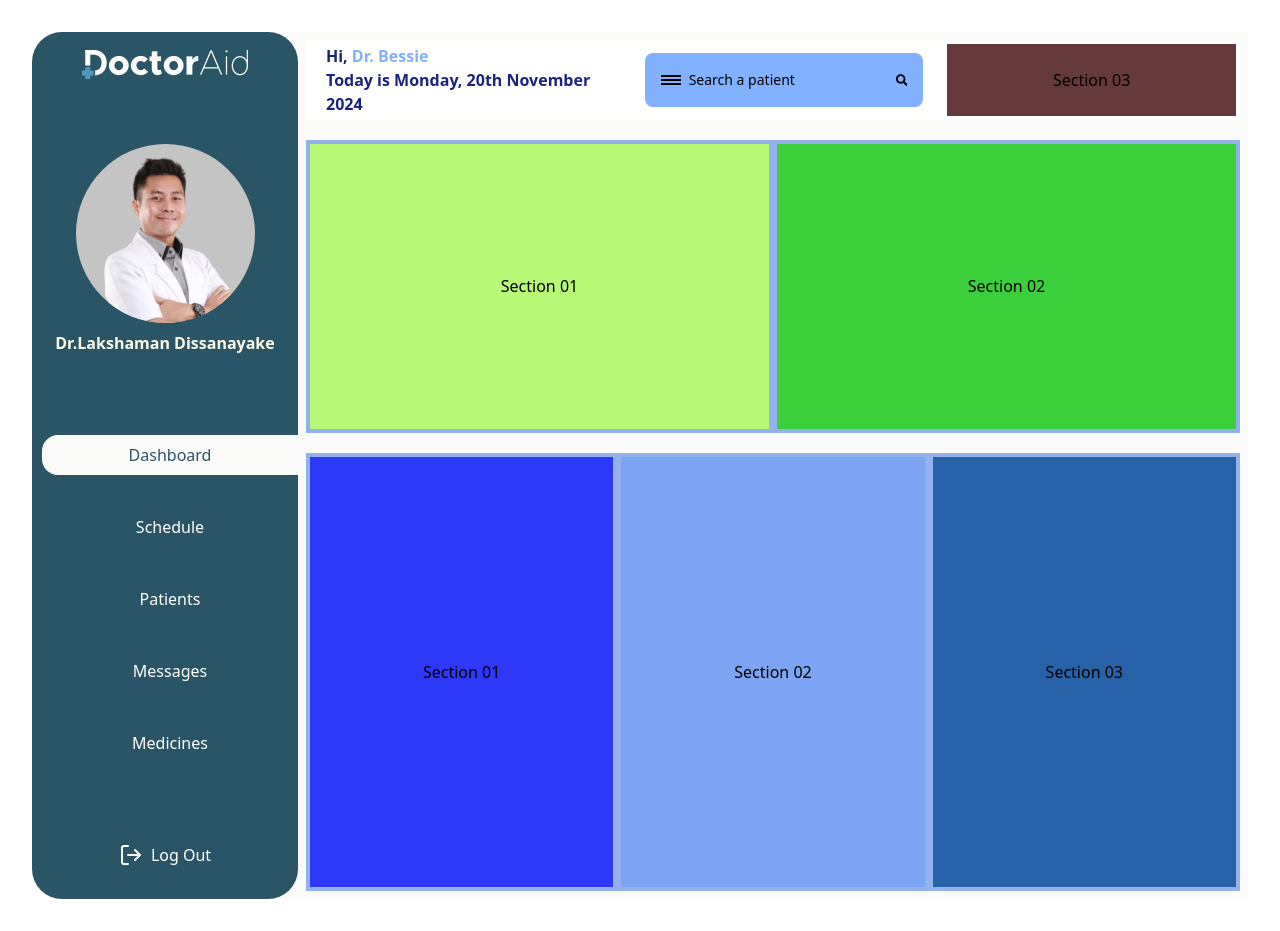
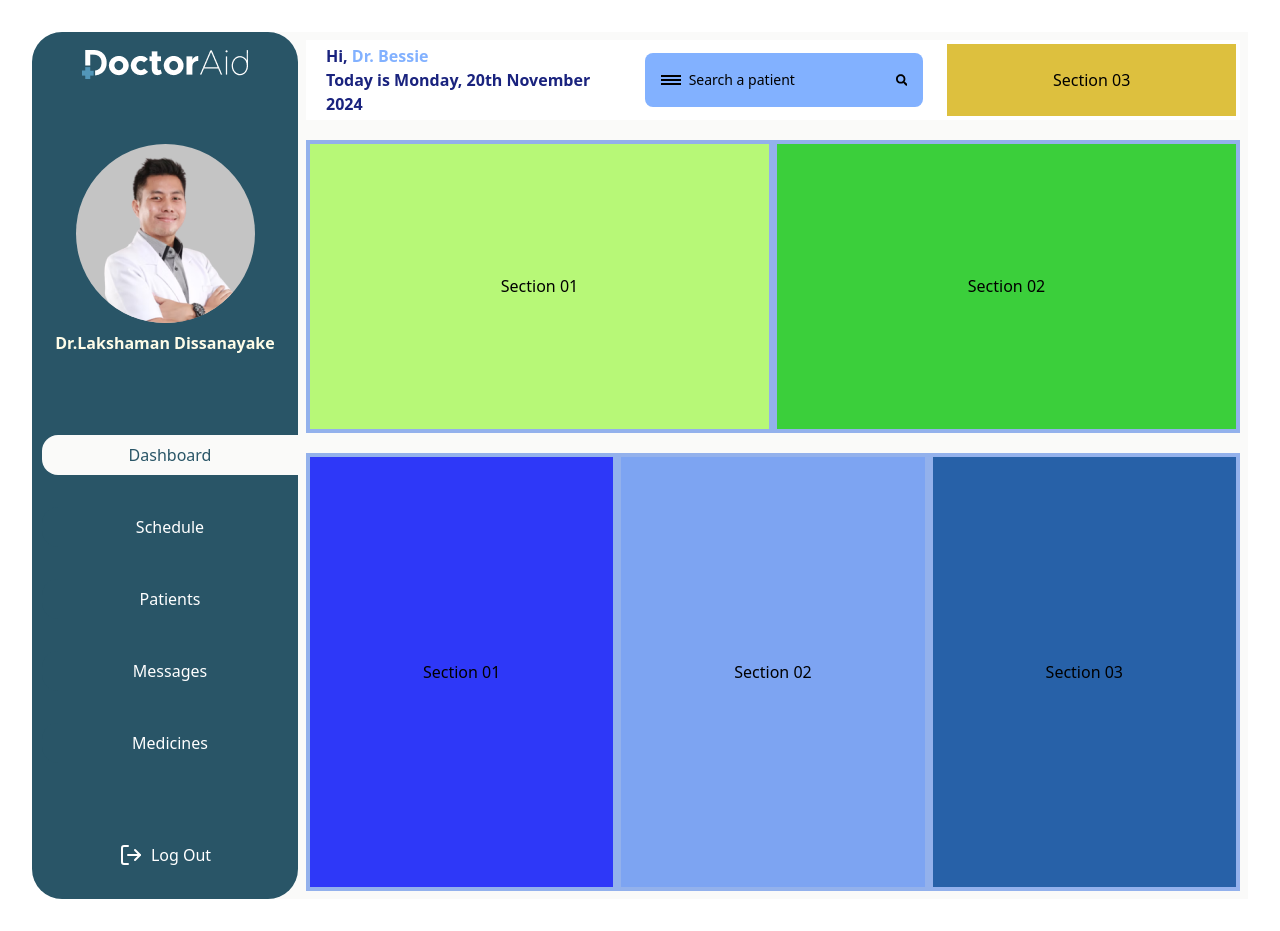
Before and after one commit to DoctorAid/doctoraid-main, a React (Vite) app in the folder doctors-dashboard/: page / in a window 1280 px wide. Built offline with nearby package versions, Linux system fonts and the light colour scheme.

Commit message:
section 3 colour change

```diff
--- a/doctors-dashboard/src/assets/page_sections/dashboard/DashboardNavigation.jsx
+++ b/doctors-dashboard/src/assets/page_sections/dashboard/DashboardNavigation.jsx
@@ -23,7 +23,8 @@ function DashboardNavigation() {
             <FaSearch className="text-black text-sm ml-2" />
           </div>
         </div>
-        <div className='bg-[#643a3a] w-full h-full flex items-center justify-center'><p>Section 03</p></div>
+        <div className='bg-[#ddc03e] w-full h-full flex items-center justify-center'><p>Section 03</p></div>
+
     </div>
   );
 }
```
